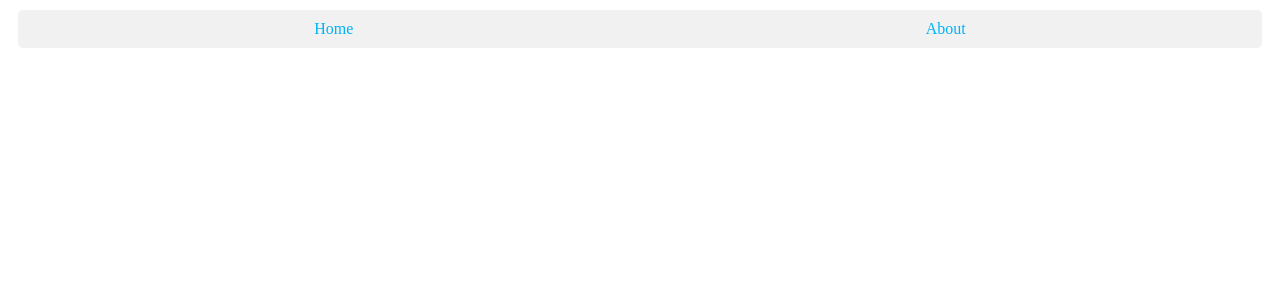
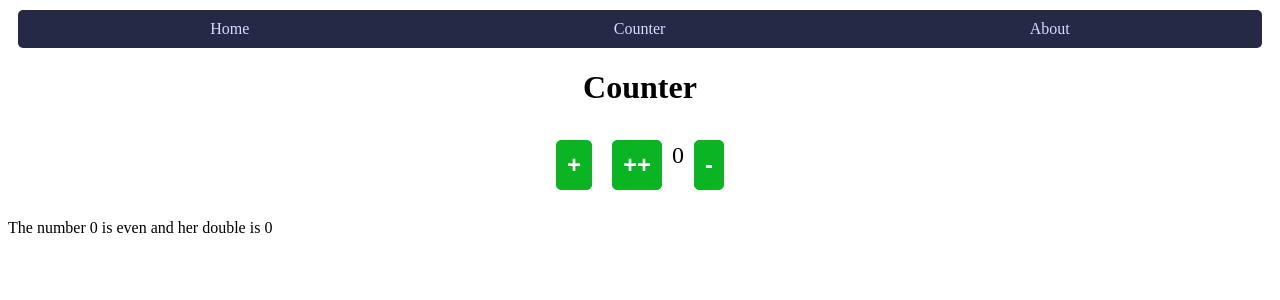
Before and after one commit to OusseynouMbaye/swimming-style, a Vue app: page /counter in a window 1280 px wide. Before the commit this address had no page. Shown: the top 300 px of the page. Built offline with nearby package versions, Linux system fonts and the light colour scheme.

Commit message:
Using pinia to create counterApp

```diff
--- a/src/App.vue
+++ b/src/App.vue
@@ -2,6 +2,7 @@
   <header>
     <nav class="app">
       <RouterLink to="/">Home</RouterLink>
+      <RouterLink to="/counter">Counter</RouterLink>
       <RouterLink to="/about">About</RouterLink>
     </nav>
   </header>
@@ -18,19 +19,19 @@ import { RouterLink, RouterView } from 'vue-router'
   display: flex;
   justify-content: space-around;
   align-items: center;
-  background-color: #f1f1f1;
+  background-color: #1b1e3df2; /* #f1f1f1; */
   padding: 10px;
   border-radius: 5px;
   margin: 10px;
 }
 .app a {
   text-decoration: none;
-  color: #01b2f8;
+  color: #d4dcff;
 }
 .app a:hover {
-  color: #fff;
-  background-color: #557adf;
-  border-radius: 5px;
+  color: #5396e7;
+  /* background-color: #5396e7; */
+  /* border-radius: 5px; */
   opacity: 0.8;
 }
 </style>
--- /dev/null
+++ b/src/components/CounterApp.vue
@@ -0,0 +1,66 @@
+<template>
+  <div>
+    <h1>Counter</h1>
+    <div class="counterDiv">
+      <button @click="counterStore.incrementCount($event)">+</button>
+      <button @click="counterStore.incrementCountPlus2(2, $event)">++</button>
+      <p>{{ counterStore.count }}</p>
+      <button @click="counterStore.decrementCount">-</button>
+    </div>
+    <p>
+      The number {{ counterStore.count }} is {{ counterStore.isOddOrEven }} and her double is
+      {{ counterStore.doubleCount }}
+    </p>
+  </div>
+</template>
+
+<script lang="ts" setup>
+import { useCounterStore } from '@/stores/counter'
+import { watch } from 'vue'
+
+const counterStore = useCounterStore()
+
+watch(
+  () => counterStore.count,
+  (newCount, oldCount) => {
+    // console.log(`newCount: ${newCount}, oldCount: ${oldCount}`)
+    if (newCount === 20) {
+      alert('You have reached 20')
+    }
+  }
+)
+</script>
+
+<style scoped>
+.counterDiv {
+  display: flex;
+  justify-content: center;
+  align-items: center;
+  flex-direction: row;
+}
+.counterDiv button {
+  margin: 10px;
+  padding: 10px;
+  border-radius: 5px;
+  border: 1px solid rgb(11, 180, 34);
+  background-color: rgb(11, 180, 34);
+  color: white;
+  font-size: 1.5rem;
+  font-weight: bold;
+  text-transform: capitalize;
+}
+.counterDiv p {
+  font-size: 1.5rem;
+  cursor: pointer;
+  animation: ride 1s ease-in-out infinite alternate;
+}
+
+@keyframes ride {
+  0% {
+    transform: translateY(0);
+  }
+  100% {
+    transform: translateY(-10px);
+  }
+}
+</style>
--- a/src/components/SwimmingStyleCard.vue
+++ b/src/components/SwimmingStyleCard.vue
@@ -31,6 +31,14 @@ defineProps({
   align-items: center;
   flex-direction: column;
 }
+.swimming-style-card:hover {
+  background-color: rgb(11, 180, 34);
+  color: white;
+  cursor: pointer;
+  /*  zoom in out */
+  transform: scale(1.1);
+  transition: transform 0.5s;
+}
 
 .swimming-style-card img {
   width: 100%;
--- a/src/components/SwimmingStyleDetails.vue
+++ b/src/components/SwimmingStyleDetails.vue
@@ -1,12 +1,12 @@
 <template>
-  <div v-if="style">
+  <div class="swimmingDetails" v-if="style">
     <h2>{{ style.name }}</h2>
     <p>{{ style.description }}</p>
   </div>
 </template>
 
 <script lang="ts" setup>
-import SwimmingStyleService from '@/Services/SwimmingStyleService.js'
+import SwimmingStyleService from '@/Services/SwimmingStyleService'
 import { onMounted, ref } from 'vue'
 
 const props = defineProps({
@@ -31,3 +31,40 @@ const getSwimmingStyleById = async () => {
 
 onMounted(getSwimmingStyleById)
 </script>
+
+<style lang="css" scoped>
+.swimmingDetails {
+  display: flex;
+  justify-content: center;
+  align-items: center;
+  flex-direction: column;
+  margin: 10px;
+  padding: 10px;
+  border: 1px solid rgb(11, 180, 34);
+  border-radius: 5px;
+  background-color: rgb(11, 180, 34);
+  color: white;
+  font-size: 1.5rem;
+  font-weight: bold;
+  text-transform: capitalize;
+}
+
+.swimmingDetails p {
+  font-size: 1rem;
+  font-weight: normal;
+  text-transform: none;
+}
+
+.swimmingDetails p:hover {
+  animation: ride 1s ease-in-out infinite alternate;
+}
+/* create animation for p left to right and up to down */
+@keyframes ride {
+  0% {
+    transform: translate(0, 0);
+  }
+  100% {
+    transform: translate(10px, 10px);
+  }
+}
+</style>
--- a/src/router/index.ts
+++ b/src/router/index.ts
@@ -1,6 +1,7 @@
 import { createRouter, createWebHistory } from 'vue-router'
 import HomeView from '@/views/HomeView.vue'
 import SwimmingStyleDetailsView from '@/components/SwimmingStyleDetails.vue'
+// import CounterView from '@/views/CounterView.vue'
 
 const router = createRouter({
   history: createWebHistory(import.meta.env.BASE_URL),
@@ -23,7 +24,15 @@ const router = createRouter({
       name: 'swimming-style-details',
       component: SwimmingStyleDetailsView,
       props: true
-    }
+    },
+    {
+      path: '/counter',
+      name: 'counter',
+      // route level code-splitting
+      // this generates a separate chunk (About.[hash].js) for this route
+      // which is lazy-loaded when the route is visited.
+      component: () => import('../views/CounterView.vue')
+    },
   ]
 })
 
--- a/src/stores/counter.ts
+++ b/src/stores/counter.ts
@@ -1,12 +1,23 @@
-import { ref, computed } from 'vue'
+import { computed, ref } from 'vue'
 import { defineStore } from 'pinia'
 
 export const useCounterStore = defineStore('counter', () => {
   const count = ref(0)
   const doubleCount = computed(() => count.value * 2)
-  function increment() {
+  const isOddOrEven = computed(() => (count.value % 2 === 0 ? 'even' : 'odd'))
+  function incrementCount(e: MouseEvent) {
+    // console.log(e)
     count.value++
   }
 
-  return { count, doubleCount, increment }
+  function incrementCountPlus2(amount: number, e: MouseEvent) {
+    // console.log(e)
+    count.value += amount
+  }
+  function decrementCount() {
+    if (count.value === 0) return
+    count.value--
+  }
+
+  return { count, decrementCount, incrementCount, incrementCountPlus2, doubleCount, isOddOrEven }
 })
--- a/src/views/AboutView.vue
+++ b/src/views/AboutView.vue
@@ -1,15 +1,35 @@
 <template>
   <div class="about">
-    <h2>{{ title }}</h2>
+    <h2>{{ data.title }}</h2>
     <div>
-      <input v-if="!title" v-model="title" type="text" />
+      <input v-if="data.title" v-model="data.title" type="text" />
     </div>
+    <div>{{ dataTitle }}</div>
   </div>
 </template>
 
 <script lang="ts" setup>
-import { ref } from 'vue'
-const title = ref('This is an about page')
+import { reactive } from 'vue'
+// const title = ref('This is an about page')
+
+// Non-reactive dataTitle
+const dataTitle: string = 'This is an Non reactive dataTitle'
+const data = reactive({
+  title: 'This is an about page',
+  description: 'This is a description'
+})
 </script>
 
-<style></style>
+<style>
+.about {
+  /* border: 1px solid rgb(11, 180, 34); */
+  border-radius: 5px;
+  padding: 10px;
+  margin: 10px;
+  /* // center card */
+  display: flex;
+  justify-content: center;
+  align-items: center;
+  flex-direction: column;
+}
+</style>
--- /dev/null
+++ b/src/views/CounterView.vue
@@ -0,0 +1,8 @@
+<template>
+  <Counter />
+  <div></div>
+</template>
+
+<script lang="ts" setup>
+import Counter from '@/components/CounterApp.vue'
+</script>
```
